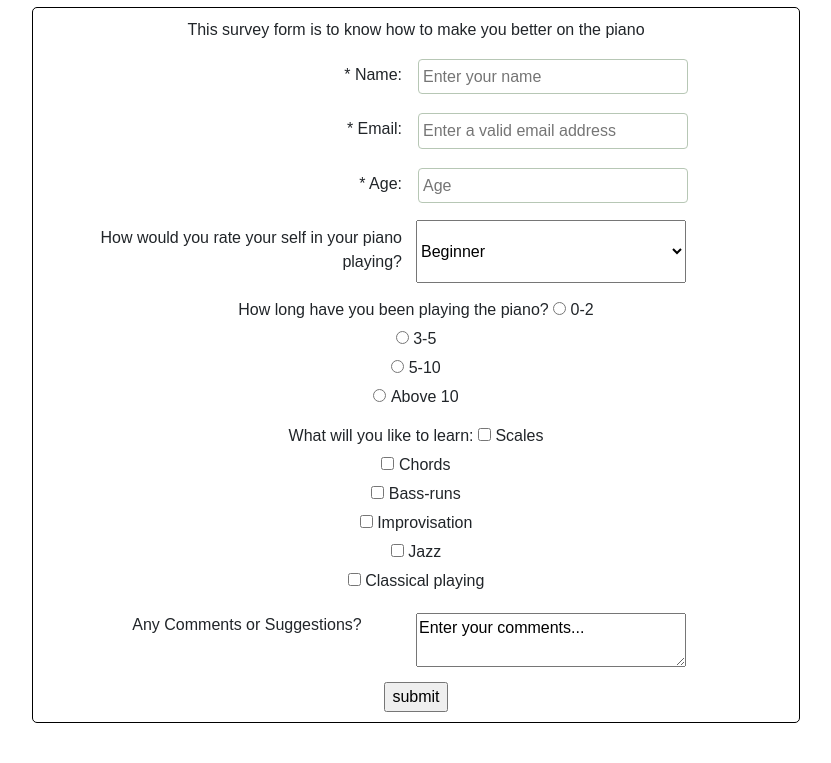
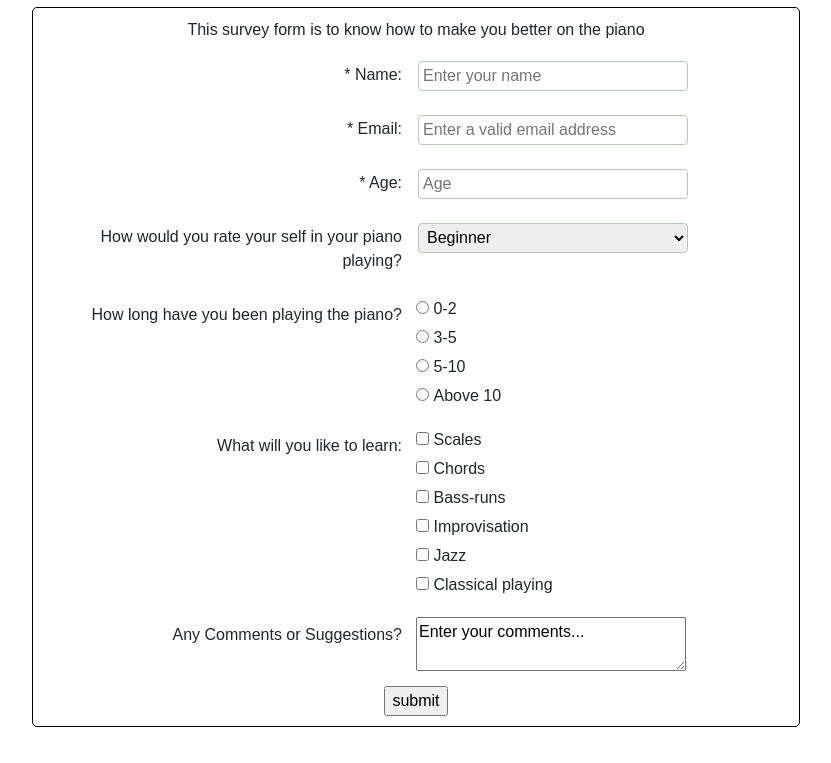
Before and after one commit to aweoluwatobi/Survey-Form, a plain HTML site: page index.html in a window 1280 px wide. Shown: the part 37-800 px from the top of the page, without its empty margins (224-1055 px from the left). Drawn offline with Linux system fonts and the light colour scheme.

Commit message:
Continued form design

```diff
--- a/css/style.css
+++ b/css/style.css
@@ -28,26 +28,24 @@ body {
     margin: 1.5rem;
 }
 #name-label, #email-label,
-#number-label, #dropdown-label, #experience{
+#number-label, #dropdown-label, .form-question{
     display: block;
     margin-top: 0.2rem;
     margin-right: 1rem;
     padding: 0.4rem;
     text-align: right;
 }
-/*#dropdown-label {
-    margin-left: -22rem;
-}*/
-#name, #email, #number {
+#name, #email, #number, #dropdown {
     display: block;
     width: 100%;
+    height: 30px;
     margin: 0.2rem;
+    margin-top: 0.4rem;
     padding: 0.4rem;
     line-height: 1.6;
     border: 1px solid rgb(183, 199, 181);
     border-radius: 4px;
-}/*
-select {
-    width: 200px;
-    border: 1px solid red;
-} */
+}
+.form-option {
+    text-align: left;
+}
--- a/index.html
+++ b/index.html
@@ -33,16 +33,19 @@
             </select>
         </div>
 
-        <div class="form-group">
-            <span>How long have you been playing the piano?</span>
+        <div class="form-row">
+            <span class="form-question">How long have you been playing the piano?</span>
+            <div class="form-option">
                 <input id="levelOne" type="radio" name="experience" value="0-2"> <label for="levelOne">0-2</label><br/>
                 <input id="levelTwo" type="radio" name="experience" value="3-5"> <label for="levelTwo">3-5</label><br/>
                 <input id="levelThree" type="radio" name="experience" value="5-10"> <label for="levelThree">5-10</label><br/>
                 <input id="levelFour" type="radio" name="experience" value="above 10"> <label for="levelFour">Above 10</label><br/>
             </div>
+        </div>
 
-        <div class="form-group">
-            <span>What will you like to learn:<span>
+        <div class="form-row">
+            <span class="form-question">What will you like to learn:</span>
+            <div class="form-option">
                 <input id="scale" type="checkbox" name="learn" value="scales"> <label for="scale">Scales</label><br/>
                 <input id="chord" type="checkbox" name="learn" value="chords"> <label for="chord">Chords</label><br/>
                 <input id="bassRuns" type="checkbox" name="learn" value="bassruns"> <label for="bassRuns">Bass-runs</label><br/>
@@ -50,9 +53,10 @@
                 <input id="jazz" type="checkbox" name="learn" value="jazz"> <label for="jazz">Jazz</label><br/>
                 <input id="classical" type="checkbox" name="learn" value="classicalplay"> <label for="classical">Classical playing</label><br/>
             </div>
+        </div>
 
         <div class="form-row">
-            <label for="comments">Any Comments or Suggestions?</label>
+            <label for="comments" class="form-question">Any Comments or Suggestions?</label>
             <textarea name="comments" id="comments">Enter your comments...</textarea>
         </div>
         <input type="submit" id="submit" name="submit" value="submit">
```
Lines whose indentation alone changed are shown as unchanged.
